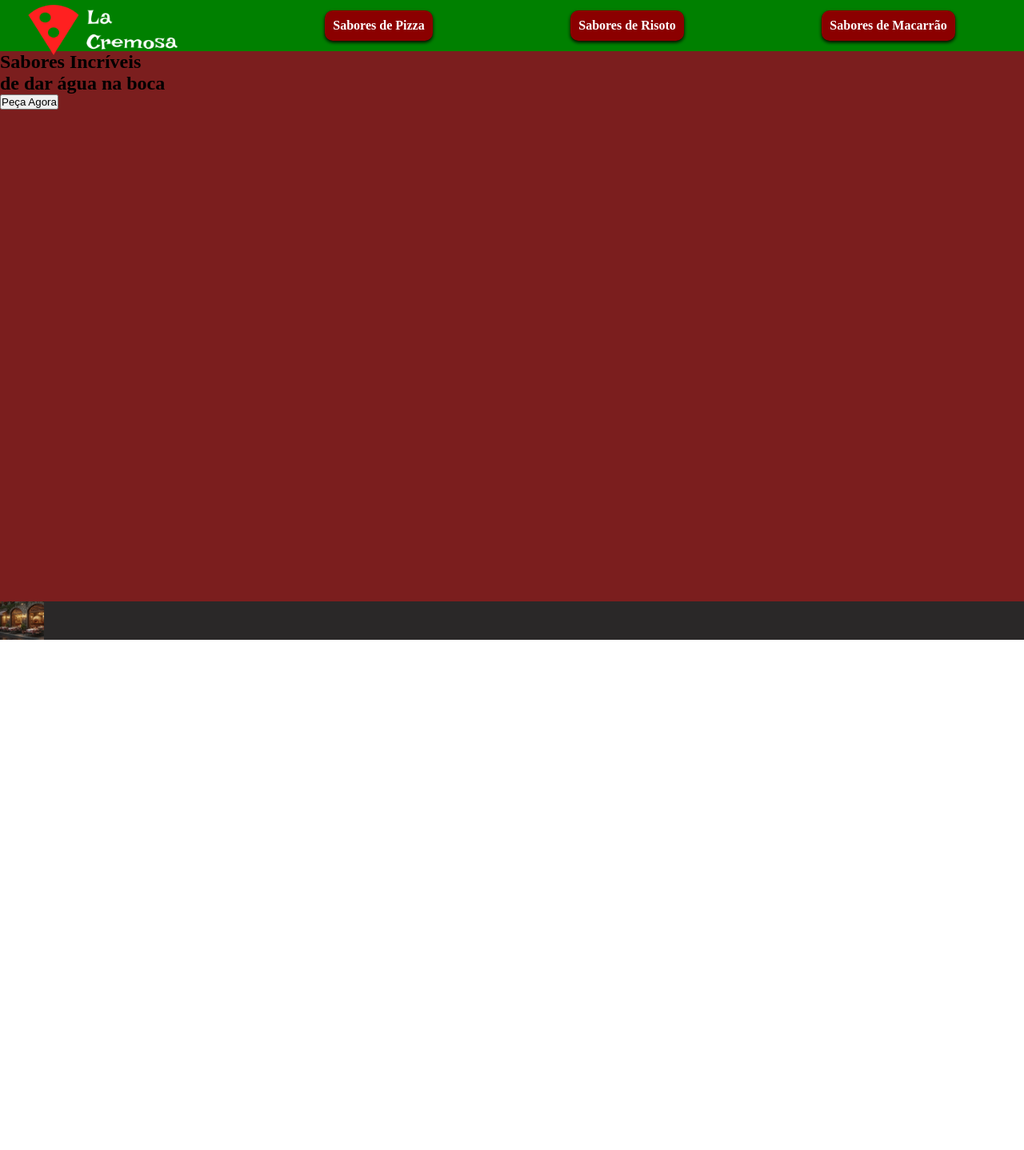
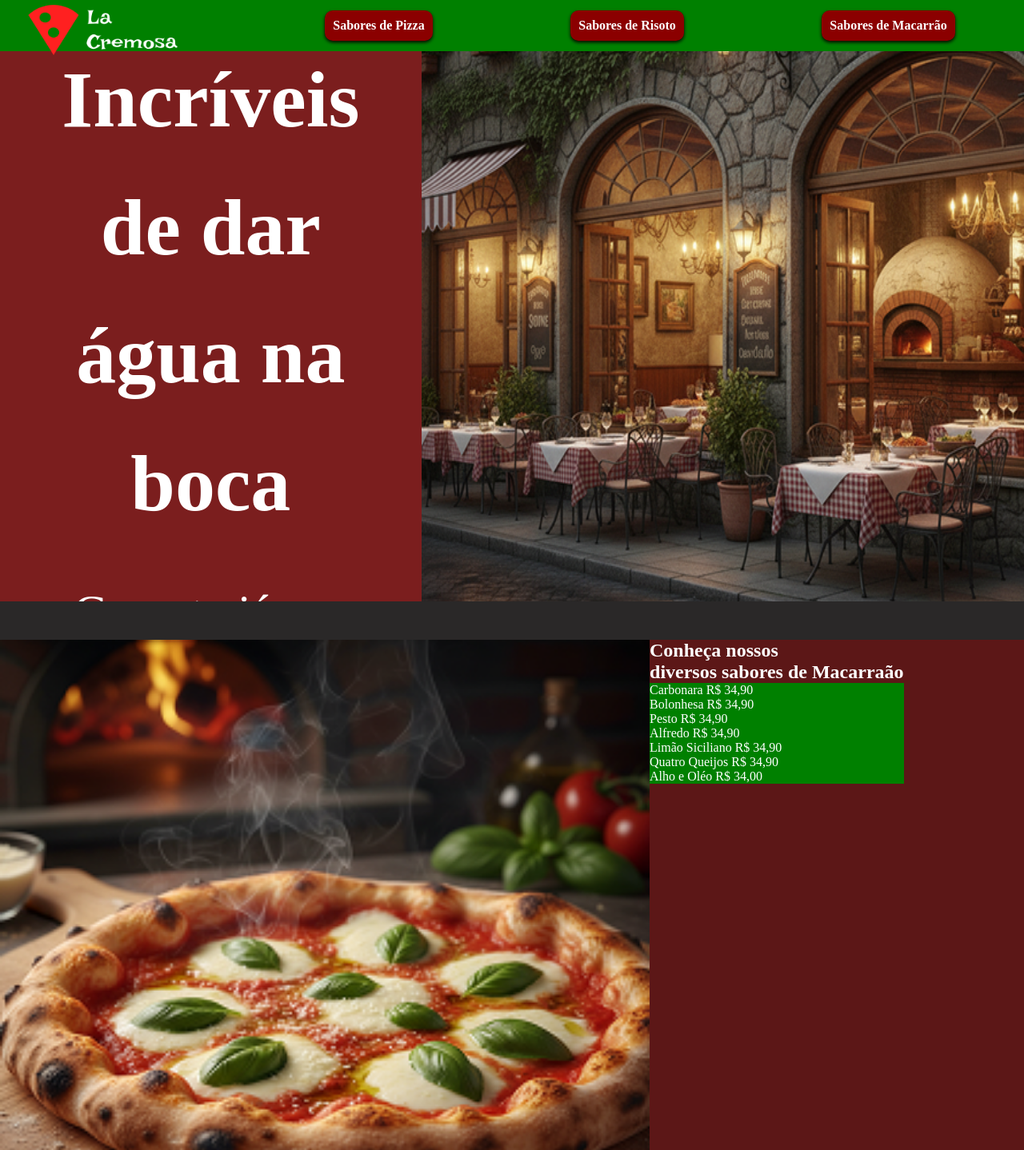
Before and after one commit to Helena-Rosa/portifolio3, a website: page index.html in a window 1280 px wide. Shown: the top 1438 px of the page at 80% size. Before the commit the page ends 800 px from the top, so only its background shows below. Drawn offline with Linux system fonts and the light colour scheme.

Commit message:
ADD: fiz o portifolio no senai

```diff
--- a/index.html
+++ b/index.html
@@ -22,22 +22,46 @@
             </ul>
         </section>
     </header>
-    <main class="container-main">
+    <main>
         <section class="container-main">
             <div class="container-main-texto">
-                <h1>Sabores Incríveis</h1>
-                <h2>de dar água na boca</h2>
-                <button>Peça Agora</button>
+                <h1>Sabores Incríveis <br> de dar <br>  água na boca</h1>
+                <p>Garanta já seu pedido!</p>
+
             </div>
-            <div class="container-main-imagem"></div>
+            <div class="container-main-imagem">
+                <img src="src/assets/images/restaurante.img.png" alt="">
+            </div>
 
         </section>
 
-    <div class="container-footer">
-        <img src="src/assets/images/restaurante.img.png" alt="">
+        <section class="container-pizza">
+            <div class="container-pizza-imagem">
+                <img src="src/assets/images/pizza.img.png" alt="foto-pizza">
+            </div>
 
-    </div>
+            <div class="container-pizza-content">
+                <h1>Conheça nossos </br> diversos sabores de Macarraão</h1>
+                <div class="container-pizza-content-sabores">
+                    <ul class="container-lista">
+                        <li>Carbonara R$ 34,90</li>
+                        <li>Bolonhesa R$ 34,90</li>
+                        <li>Pesto R$ 34,90</li>
+                        <li>Alfredo R$ 34,90</li>
+                        <li>Limão Siciliano R$ 34,90</li>
+                        <li>Quatro Queijos R$ 34,90</li>
+                        <li>Alho e Oléo R$ 34,00</li>
+                    </ul>
+                </div>
+            </div>
+        </section>
 
     </main>
+    <footer>
+        <div class="container-footer">
+
+        </div>
+    </footer>
+
 </body>
 </html>
--- a/src/styles/global.css
+++ b/src/styles/global.css
@@ -3,6 +3,7 @@
     height: 8vh;
     display: flex;
     background-color: green;
+    position: fixed;
 }
 
 .container-header-logo{
@@ -46,13 +47,68 @@
     background-color: #000000;
     color:#fff;
     cursor: pointer;
-    box-shadow: 0 4px 8px rgb(0,0,0)}
+    box-shadow: 0 4px 8px rgb(0,0,0)
+}
+
+.main{
+
+}
 
 .container-main{
     width: 100%;
+    height: 100vh;
+    background-color: rgb(123, 30, 30);
+    display: flex;
+
+}
+
+.container-main-texto{
+    width: 50%;
+    height: 100%;
+    display: flex;
+    justify-content: center;
+    align-items: center;
+    flex-direction: column;
+    /* padding: 35px 0 0 0; */
+    gap: 30px;
+}
+
+.container-main-texto h1{
+    text-align: center;
+    color: #fff;
+    font-size: 100px;
+    line-height: 1.6;
+}
+
+.container-main-texto p{
+    text-align: center;
+    color: #fff;
+    font-size: 60px;
+    line-height: 100px;
+}
+
+.container-main-imagem img{
+    width: 100%;
+    height: 100%;
+}
+.container-pizza{
+    width: 100%;
     height: 92vh;
-    background-color: rgb(123, 30, 30);
+    background-color: rgb(92, 23, 23);
+    display: flex;
+    color: white;
+}
 
+.container-pizza-imagem img{
+    width: 100%;
+    height: 100%;
+}
+
+.container-pizza-content{}
+
+.container-lista{
+    list-style:outside;
+    background-color: green;
 }
 
 .container-footer{
```
